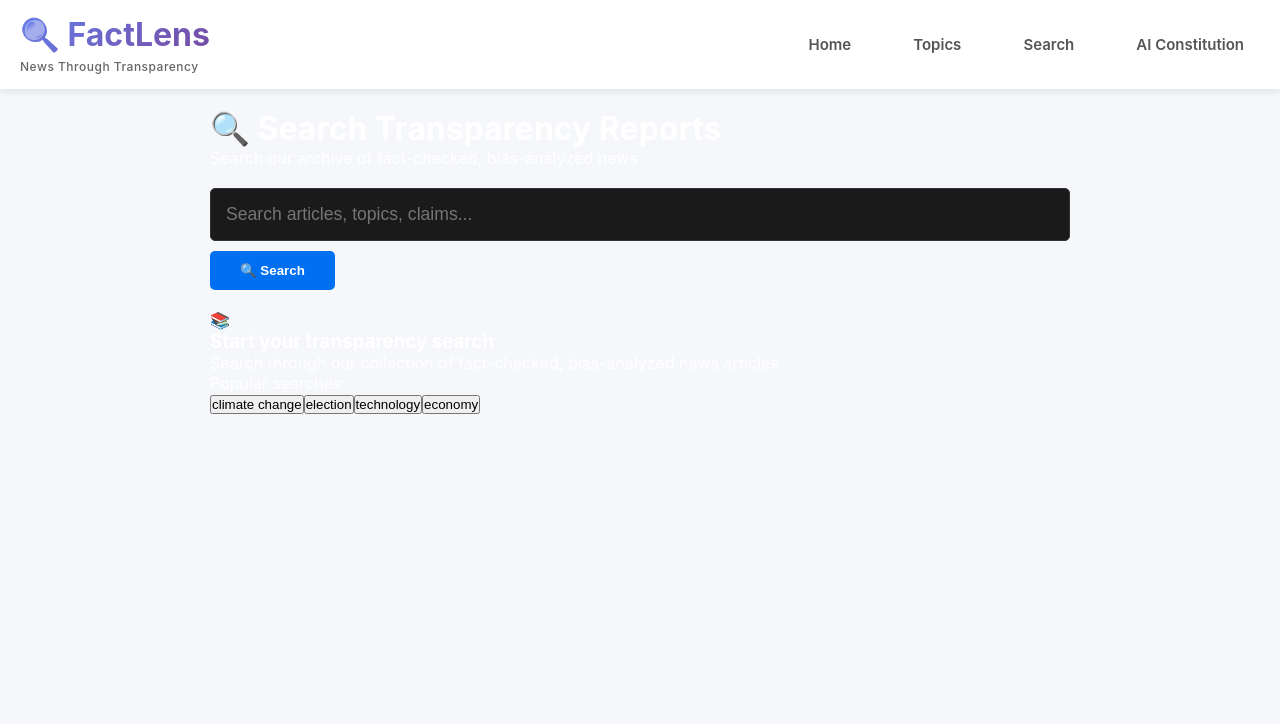
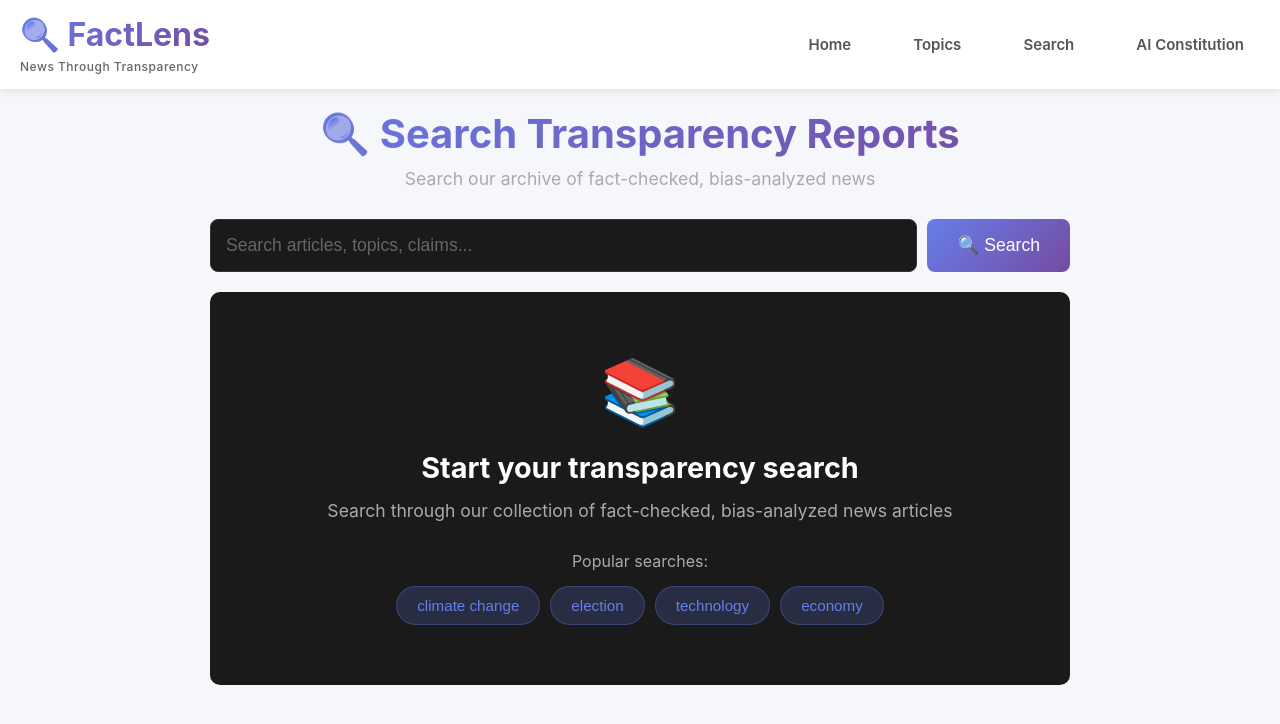
Before and after one commit to arjunmbiju0423-sudo/radical-transparency-news, a React (Create React App) app in the folder frontend/: page /search in a window 1280 px wide. Shown: the top 724 px of the page. Built offline with nearby package versions, Linux system fonts and the light colour scheme.

Commit message:
Enhance Search CSS styles and layout

```diff
--- a/frontend/src/pages/Search.css
+++ b/frontend/src/pages/Search.css
@@ -5,27 +5,368 @@
   color: white;
 }
 
+/* Header */
+.search-header {
+  text-align: center;
+  margin-bottom: 30px;
+}
+
+.search-header h1 {
+  font-size: 2.5rem;
+  margin-bottom: 10px;
+  background: linear-gradient(135deg, #667eea 0%, #764ba2 100%);
+  -webkit-background-clip: text;
+  -webkit-text-fill-color: transparent;
+  background-clip: text;
+}
+
+.search-header p {
+  font-size: 1.1rem;
+  color: #aaa;
+}
+
+/* Search Form */
 .search-form {
   margin: 20px 0;
 }
 
+.search-input-container {
+  display: flex;
+  gap: 10px;
+}
+
 .search-input {
+  flex: 1;
   width: 100%;
   padding: 15px;
   font-size: 1.1rem;
   border: 1px solid #333;
-  border-radius: 5px;
+  border-radius: 8px;
   background: #1a1a1a;
+  color: white;
+  transition: border-color 0.2s;
+}
+
+.search-input:focus {
+  outline: none;
+  border-color: #667eea;
+}
+
+.search-input::placeholder {
+  color: #666;
+}
+
+.search-button {
+  padding: 15px 30px;
+  background: linear-gradient(135deg, #667eea 0%, #764ba2 100%);
+  border: none;
+  border-radius: 8px;
+  color: white;
+  font-size: 1.1rem;
+  cursor: pointer;
+  transition: transform 0.2s, box-shadow 0.2s;
+  white-space: nowrap;
+}
+
+.search-button:hover {
+  transform: translateY(-2px);
+  box-shadow: 0 4px 12px rgba(102, 126, 234, 0.4);
+}
+
+/* Filters */
+.search-filters {
+  display: flex;
+  gap: 15px;
+  margin: 25px 0;
+  padding: 20px;
+  background: #1a1a1a;
+  border-radius: 8px;
+  flex-wrap: wrap;
+}
+
+.filter-group {
+  display: flex;
+  flex-direction: column;
+  gap: 5px;
+  flex: 1;
+  min-width: 150px;
+}
+
+.filter-group label {
+  font-size: 0.9rem;
+  color: #aaa;
+  font-weight: 500;
+}
+
+.filter-select {
+  padding: 10px;
+  background: #0a0a0a;
+  border: 1px solid #333;
+  border-radius: 6px;
+  color: white;
+  font-size: 1rem;
+  cursor: pointer;
+  transition: border-color 0.2s;
+}
+
+.filter-select:focus {
+  outline: none;
+  border-color: #667eea;
+}
+
+.filter-select:hover {
+  border-color: #555;
+}
+
+/* Results */
+.results-count {
+  margin: 20px 0;
+  font-size: 1.1rem;
+  color: #aaa;
+  padding: 10px 15px;
+  background: #1a1a1a;
+  border-radius: 6px;
+  border-left: 4px solid #667eea;
+}
+
+.search-results {
+  display: flex;
+  flex-direction: column;
+  gap: 15px;
+  margin-top: 20px;
+}
+
+.search-result-card {
+  background: #1a1a1a;
+  padding: 20px;
+  border-radius: 10px;
+  text-decoration: none;
+  color: white;
+  transition: transform 0.2s, box-shadow 0.2s;
+  border-left: 4px solid #667eea;
+}
+
+.search-result-card:hover {
+  transform: translateX(5px);
+  box-shadow: 0 4px 12px rgba(102, 126, 234, 0.3);
+}
+
+.result-header {
+  display: flex;
+  justify-content: space-between;
+  align-items: flex-start;
+  margin-bottom: 10px;
+  gap: 15px;
+}
+
+.result-header h3 {
+  font-size: 1.4rem;
+  margin: 0;
+  color: white;
+  flex: 1;
+}
+
+.result-date {
+  font-size: 0.9rem;
+  color: #888;
+  white-space: nowrap;
+}
+
+.result-summary {
+  color: #aaa;
+  line-height: 1.6;
+  margin: 10px 0;
+}
+
+.result-summary mark {
+  background: rgba(102, 126, 234, 0.3);
+  color: #667eea;
+  padding: 2px 4px;
+  border-radius: 3px;
+}
+
+.result-meta {
+  display: flex;
+  justify-content: space-between;
+  align-items: center;
+  margin-top: 15px;
+  padding-top: 15px;
+  border-top: 1px solid #2a2a2a;
+}
+
+.result-topic {
+  padding: 6px 12px;
+  background: rgba(102, 126, 234, 0.2);
+  border-radius: 15px;
+  font-size: 0.85rem;
+  color: #667eea;
+  font-weight: 500;
+}
+
+.result-bias-indicator {
+  display: flex;
+  align-items: center;
+  gap: 10px;
+}
+
+.bias-dots {
+  display: flex;
+  gap: 4px;
+}
+
+.bias-dot {
+  width: 10px;
+  height: 10px;
+  border-radius: 50%;
+  transition: opacity 0.2s;
+}
+
+.sources-count {
+  font-size: 0.85rem;
+  color: #888;
+  white-space: nowrap;
+}
+
+/* Empty States */
+.loading-state {
+  text-align: center;
+  padding: 60px 20px;
+  font-size: 1.2rem;
+  color: #aaa;
+}
+
+.no-results {
+  text-align: center;
+  padding: 60px 20px;
+  background: #1a1a1a;
+  border-radius: 10px;
+  margin-top: 20px;
+}
+
+.no-results-icon {
+  font-size: 4rem;
+  margin-bottom: 20px;
+  opacity: 0.5;
+}
+
+.no-results h3 {
+  font-size: 1.5rem;
+  margin: 15px 0;
   color: white;
 }
 
-.search-button {
-  margin-top: 10px;
-  padding: 12px 30px;
-  background: #0070f3;
-  border: none;
-  border-radius: 5px;
+.no-results p {
+  font-size: 1.1rem;
+  color: #aaa;
+  margin: 10px 0;
+}
+
+.search-tips {
+  text-align: left;
+  display: inline-block;
+  margin: 20px auto;
+  padding: 20px;
+  background: #0a0a0a;
+  border-radius: 8px;
+  list-style-position: inside;
+}
+
+.search-tips li {
+  color: #aaa;
+  margin: 8px 0;
+  font-size: 0.95rem;
+}
+
+/* Welcome State */
+.search-welcome {
+  text-align: center;
+  padding: 60px 20px;
+  background: #1a1a1a;
+  border-radius: 10px;
+  margin-top: 20px;
+}
+
+.welcome-icon {
+  font-size: 4rem;
+  margin-bottom: 20px;
+}
+
+.search-welcome h3 {
+  font-size: 1.8rem;
+  margin: 15px 0;
   color: white;
-  font-weight: bold;
+}
+
+.search-welcome > p {
+  font-size: 1.1rem;
+  color: #aaa;
+  margin: 10px 0 30px;
+}
+
+.search-examples {
+  margin-top: 30px;
+}
+
+.search-examples p {
+  font-size: 1rem;
+  color: #aaa;
+  margin-bottom: 15px;
+}
+
+.example-tags {
+  display: flex;
+  gap: 10px;
+  justify-content: center;
+  flex-wrap: wrap;
+}
+
+.example-tag {
+  padding: 10px 20px;
+  background: rgba(102, 126, 234, 0.2);
+  border: 1px solid rgba(102, 126, 234, 0.3);
+  border-radius: 20px;
+  color: #667eea;
   cursor: pointer;
+  transition: all 0.2s;
+  font-size: 0.95rem;
 }
+
+.example-tag:hover {
+  background: rgba(102, 126, 234, 0.3);
+  border-color: #667eea;
+  transform: translateY(-2px);
+}
+
+/* Responsive Design */
+@media (max-width: 768px) {
+  .search-input-container {
+    flex-direction: column;
+  }
+
+  .search-button {
+    width: 100%;
+  }
+
+  .search-filters {
+    flex-direction: column;
+  }
+
+  .result-header {
+    flex-direction: column;
+    align-items: flex-start;
+  }
+
+  .result-meta {
+    flex-direction: column;
+    align-items: flex-start;
+    gap: 10px;
+  }
+
+  .example-tags {
+    flex-direction: column;
+  }
+
+  .example-tag {
+    width: 100%;
+  }
+}
```
